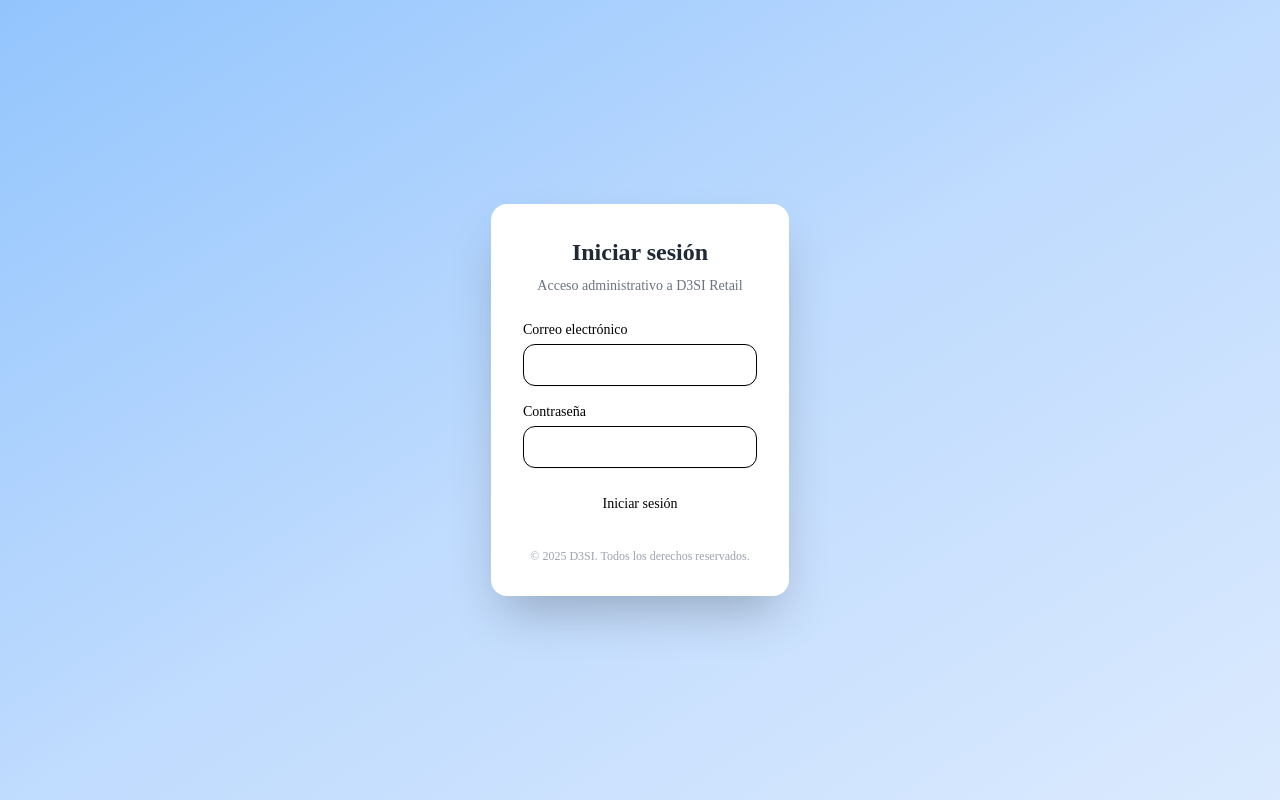
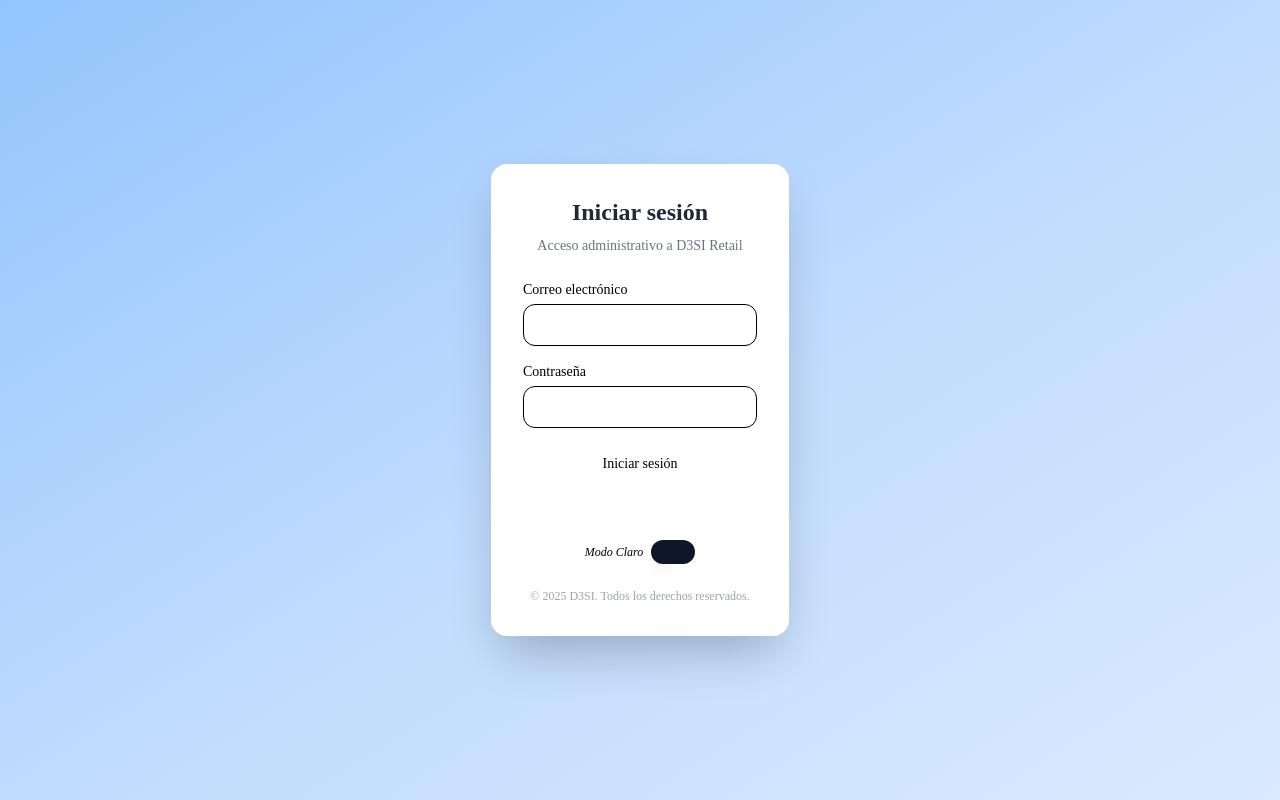
Before and after one commit to felipecalderon/d3si-front-v2, a Next.js app: page / in a window 1280 px wide. Built offline with nearby package versions, Linux system fonts and the light colour scheme; no server answers.

Commit message:
Implement dark mode functionality with cookie support and update related components

```diff
--- /dev/null
+++ b/src/actions/cookies/server.cookies.ts
@@ -0,0 +1,13 @@
+"use server"
+import { cookies } from "next/headers"
+
+export const getServerCookie = async () => {
+    const { get } = await cookies()
+    const dark = get("dark")
+    return !!dark
+}
+
+export const setServerCookie = async (cookie: boolean) => {
+    const { set } = await cookies()
+    set("dark", JSON.stringify(cookie))
+}
--- a/src/components/CreateSale/SaleForm.tsx
+++ b/src/components/CreateSale/SaleForm.tsx
@@ -32,12 +32,14 @@ export const SaleForm = ({ initialProducts }: { initialProducts: IProduct[] }) =
         try {
             const productoEncontrado = await getProductById(initialProducts, storeID, codigo)
             if (!productoEncontrado) {
-                toast("Producto no encontrado")
                 return
             }
 
-            const stockDisponible = productoEncontrado.quantity ?? 0
-
+            // Si es de la tienda central (admin) saca del stock global, sino, utiliza el stock propio.
+            const stockDisponible = storeSelected.isAdminStore
+                ? productoEncontrado.stockQuantity
+                : productoEncontrado.quantity
+            console.log({ storeSelected, stockDisponible })
             if (stockDisponible <= 0) {
                 toast("No hay stock disponible para este producto.")
                 return
--- a/src/components/Login/LoginForm.tsx
+++ b/src/components/Login/LoginForm.tsx
@@ -10,6 +10,8 @@ import { useAuth } from "@/stores/user.store"
 import { toast } from "sonner"
 import { useTienda } from "@/stores/tienda.store"
 import { Role } from "@/lib/userRoles"
+import useDarkMode from "@/hooks/useDarkMode"
+import { Switch } from "../ui/switch"
 
 export default function LoginForm() {
     const [email, setEmail] = useState("")
@@ -18,6 +20,7 @@ export default function LoginForm() {
     const { setUser, setUsers } = useAuth()
     const { setStores, setStoreSelected, setStoresUser } = useTienda()
 
+    const { isDarkMode, setIsDarkMode } = useDarkMode()
     const handleSubmit = async (e: React.FormEvent) => {
         e.preventDefault()
 
@@ -85,6 +88,19 @@ export default function LoginForm() {
             </div>
 
             <Button type="submit">Iniciar sesión</Button>
+            <div className="pt-10 flex flex-row justify-center items-center gap-2">
+                {isDarkMode ? (
+                    <span className="text-xs italic">Modo Oscuro</span>
+                ) : (
+                    <span className="text-xs italic">Modo Claro</span>
+                )}
+                <Switch
+                    checked={!!isDarkMode}
+                    title="Clic para cambiar"
+                    onCheckedChange={() => setIsDarkMode(!isDarkMode)}
+                    className="bg-gray-300 data-[state=checked]:bg-blue-600 data-[state=unchecked]:bg-slate-900 flex-shrink-0"
+                />
+            </div>
         </form>
     )
 }
--- a/src/components/Sidebar/Sidebar.tsx
+++ b/src/components/Sidebar/Sidebar.tsx
@@ -302,11 +302,11 @@ export default function Sidebar() {
                                     <TooltipTrigger asChild>
                                         <div className="flex items-center">
                                             <span className="flex-shrink-0">
-                                                {isDarkMode ? <FaMoon size={16} /> : <FaSun size={16} />}
+                                                {!!isDarkMode ? <FaMoon size={16} /> : <FaSun size={16} />}
                                             </span>
                                             {!shouldShowCollapsed && (
                                                 <span className="ml-3 text-sm lg:text-base">
-                                                    {isDarkMode ? "Modo Oscuro" : "Modo Claro"}
+                                                    {!!isDarkMode ? "Modo Oscuro" : "Modo Claro"}
                                                 </span>
                                             )}
                                         </div>
@@ -319,7 +319,7 @@ export default function Sidebar() {
                                 </Tooltip>
                                 {!shouldShowCollapsed && (
                                     <Switch
-                                        checked={isDarkMode}
+                                        checked={!!isDarkMode}
                                         onCheckedChange={() => setIsDarkMode(!isDarkMode)}
                                         className="bg-gray-300 data-[state=checked]:bg-blue-600 data-[state=unchecked]:bg-slate-900 flex-shrink-0"
                                     />
--- a/src/components/ui/switch.tsx
+++ b/src/components/ui/switch.tsx
@@ -6,7 +6,7 @@ import * as SwitchPrimitives from "@radix-ui/react-switch"
 import { cn } from "@/lib/utils"
 
 const Switch = React.forwardRef<
-  React.ElementRef<typeof SwitchPrimitives.Root>,
+    React.ComponentRef<typeof SwitchPrimitives.Root>,
     React.ComponentPropsWithoutRef<typeof SwitchPrimitives.Root>
 >(({ className, ...props }, ref) => (
     <SwitchPrimitives.Root
--- a/src/hooks/useDarkMode.ts
+++ b/src/hooks/useDarkMode.ts
@@ -1,17 +1,30 @@
 "use client"
 
+import { getServerCookie, setServerCookie } from "@/actions/cookies/server.cookies"
 import { useEffect, useState } from "react"
 
 export default function useDarkMode() {
-    const [isDarkMode, setIsDarkMode] = useState(false)
+    const [isDarkMode, setIsDarkMode] = useState<boolean | null>(null) // null para estado inicial indefinido
 
+    // Efecto para inicializar estado desde cookie o sistema
     useEffect(() => {
-        const userUseDarkTheme = document.documentElement.classList.contains("dark")
-        setIsDarkMode(userUseDarkTheme)
+        getServerCookie().then((cookieValue) => {
+            if (cookieValue !== null && cookieValue !== undefined) {
+                setIsDarkMode(cookieValue)
+            } else {
+                // Leer preferencia sistema si no hay cookie
+                const prefersDark = window.matchMedia("(prefers-color-scheme: dark)").matches
+                setIsDarkMode(prefersDark)
+            }
+        })
     }, [])
 
+    // Efecto para sincronizar DOM y cookie con estado isDarkMode (cuando cambia)
     useEffect(() => {
+        if (isDarkMode === null) return // Esperando a que cargue el valor inicial
+
         document.documentElement.classList.toggle("dark", isDarkMode)
+        setServerCookie(isDarkMode)
     }, [isDarkMode])
 
     return { isDarkMode, setIsDarkMode }
```
Lines whose indentation alone changed are shown as unchanged.
